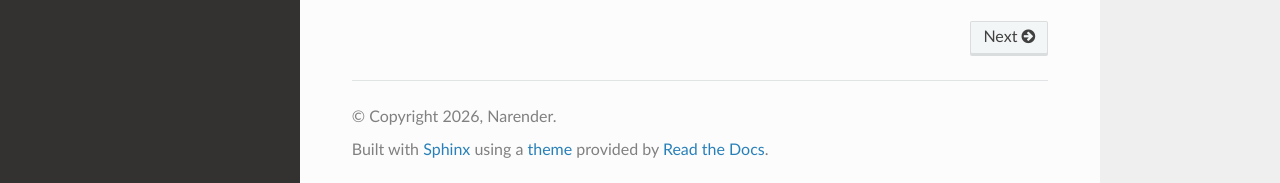
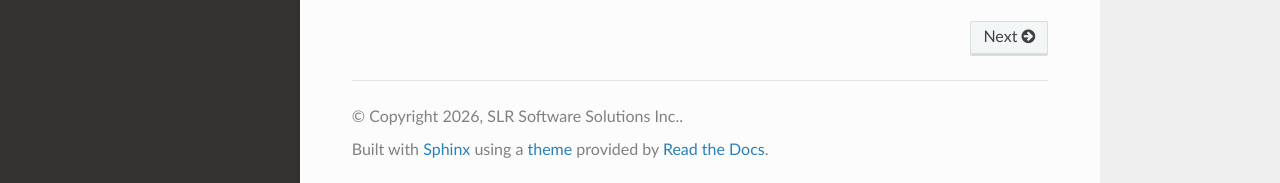
Before and after one commit to SLR-Software-Solutions-Inc/pytest-dag-documentation, a Sphinx documentation site: the page built from docs/index.md, in a window 1280 px wide and 900 px high, scrolled down 679 px. Shown: the part 714-897 px from the top of the window. Built offline with Sphinx 7.4.7 and the Read the Docs theme 3.1.0, drawn with Linux system fonts in a browser that asks for light colours.

Commit message:
docs: use company name in Sphinx copyright

```diff
--- a/docs/conf.py
+++ b/docs/conf.py
@@ -1,6 +1,6 @@
 project = "pytest-dag"
 author = "SLR Software Solutions Inc."
-copyright = "2026, Narender"
+copyright = "2026, SLR Software Solutions Inc."
 
 extensions = [
     "myst_parser",
```
